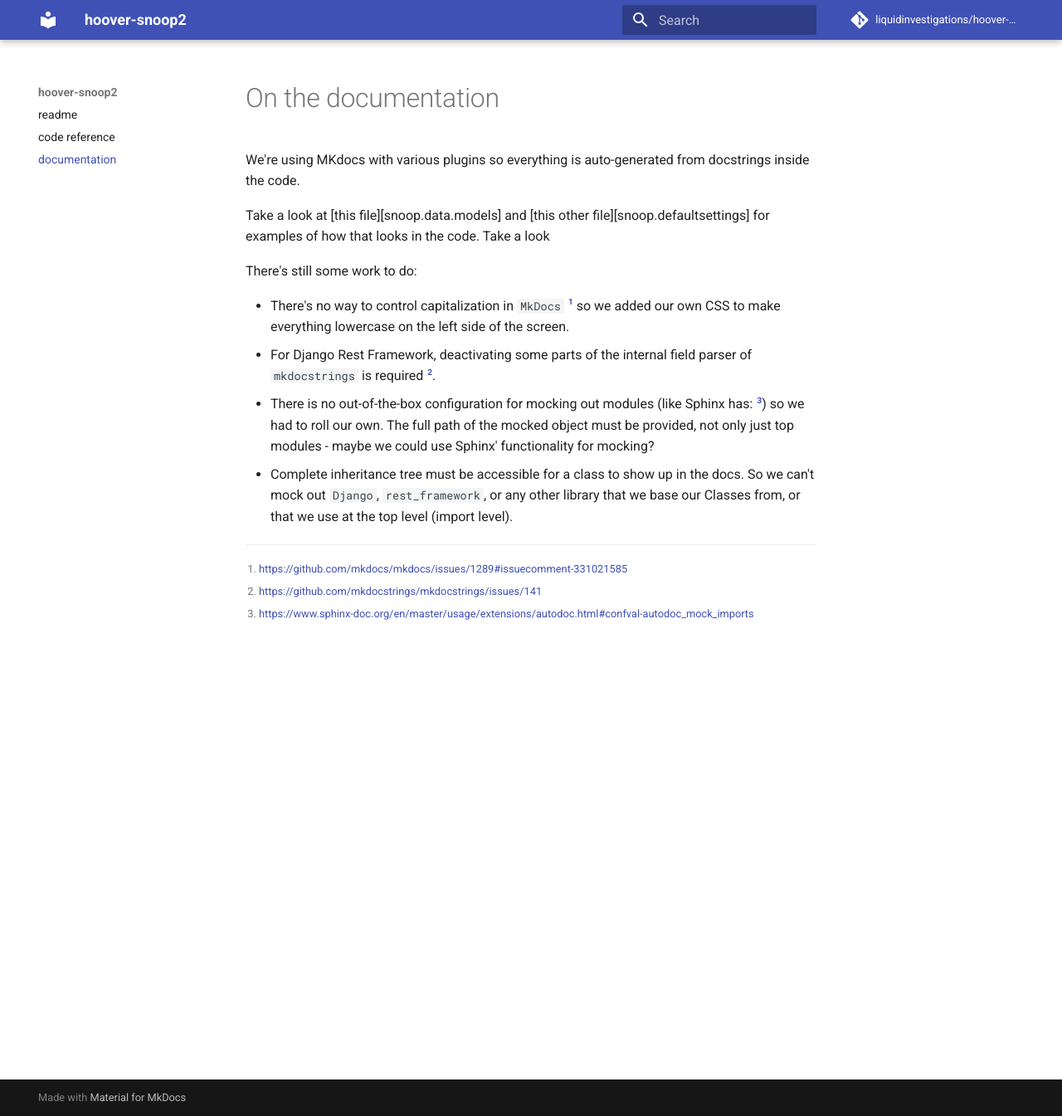
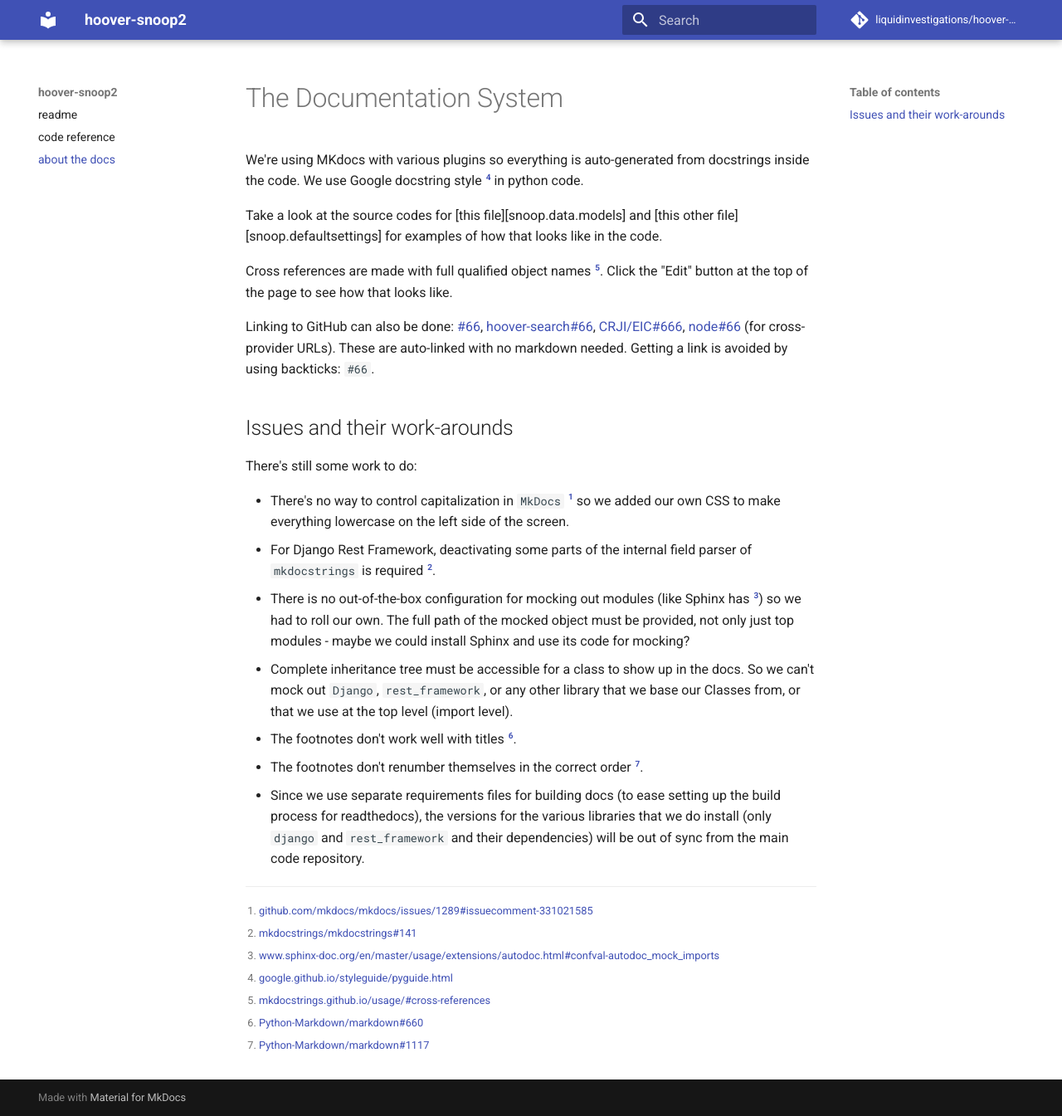
Before and after one commit to liquidinvestigations/hoover-snoop2, an MkDocs documentation site: the page built from docs/docs-readme.md, in a window 1280 px wide and 1345 px high. Shown: the whole window at 83% size. Built offline with MkDocs 1.6.1 and Material for MkDocs 9.7.7, drawn with Linux system fonts in a browser that asks for light colours; comment, search, counter and statistics services are not loaded.

Commit message:
add footnotes and instructions on the project

```diff
--- a/docs/docs-readme.md
+++ b/docs/docs-readme.md
@@ -1,9 +1,21 @@
-# On the documentation
+# The Documentation System
 
 We're using MKdocs with various plugins so everything is auto-generated from docstrings inside the code.
+We use Google docstring style [^4] in python code.
 
-Take a look at [this file][snoop.data.models] and [this other file][snoop.defaultsettings] for examples of how that looks in the code.
-Take a look
+Take a look at the source codes for [this file][snoop.data.models] and [this
+other file][snoop.defaultsettings] for examples of how that looks like in the
+code.
+
+Cross references are made with full qualified object names [^5]. Click the
+"Edit" button at the top of the page to see how that looks like.
+
+Linking to GitHub can also be done: #66, hoover-search#66, CRJI/EIC#666,
+github:liquidinvestigations/node#66 (for cross-provider URLs). These are
+auto-linked with no markdown needed. Getting a link is avoided by using
+backticks: `#66`.
+
+## Issues and their work-arounds
 
 There's still some work to do:
 
@@ -12,13 +24,23 @@
 - For Django Rest Framework, deactivating some parts of the internal field
   parser of `mkdocstrings` is required [^2].
 - There is no out-of-the-box configuration for mocking out modules (like Sphinx
-  has: [^3]) so we had to roll our own. The full path of the mocked object must
-  be provided, not only just top modules - maybe we could use Sphinx'
-  functionality for mocking?
+  has [^3]) so we had to roll our own. The full path of the mocked object must
+  be provided, not only just top modules - maybe we could install Sphinx
+  and use its code for mocking?
 - Complete inheritance tree must be accessible for a class to show up in the
   docs. So we can't mock out `Django`, `rest_framework`, or any other library that
   we base our Classes from, or that we use at the top level (import level).
+- The footnotes don't work well with titles [^6].
+- The footnotes don't renumber themselves in the correct order [^7].
+- Since we use separate requirements files for building docs (to ease setting
+  up the build process for readthedocs), the versions for the various libraries
+  that we do install (only `django` and `rest_framework` and their
+  dependencies) will be out of sync from the main code repository.
 
 [^1]: <https://github.com/mkdocs/mkdocs/issues/1289#issuecomment-331021585>
 [^2]: <https://github.com/mkdocstrings/mkdocstrings/issues/141>
 [^3]: <https://www.sphinx-doc.org/en/master/usage/extensions/autodoc.html#confval-autodoc_mock_imports>
+[^4]: <https://google.github.io/styleguide/pyguide.html>
+[^5]: <https://mkdocstrings.github.io/usage/#cross-references>
+[^6]: <https://github.com/Python-Markdown/markdown/issues/660>
+[^7]: <https://github.com/Python-Markdown/markdown/issues/1117>
--- a/mkdocs.yml
+++ b/mkdocs.yml
@@ -9,7 +9,7 @@
 - readme: index.md
 - code reference:
   - ...
-- documentation: docs-readme.md
+- about the docs: docs-readme.md
 
 markdown_extensions:
 - toc:
@@ -21,8 +21,17 @@
 - pymdownx.superfences
 - pymdownx.tabbed
 - pymdownx.tasklist
-- pymdownx.magiclink
-- footnotes
+- pymdownx.magiclink:
+    repo_url_shortener: true
+    hide_protocol: true
+    social_url_shortener: true
+    repo_url_shorthand: true
+    social_url_shorthand: true
+    provider: github
+    user: liquidinvestigations
+    repo: hoover-snoop2
+- footnotes:
+    UNIQUE_IDS: true
 
 theme:
   name: material
```
